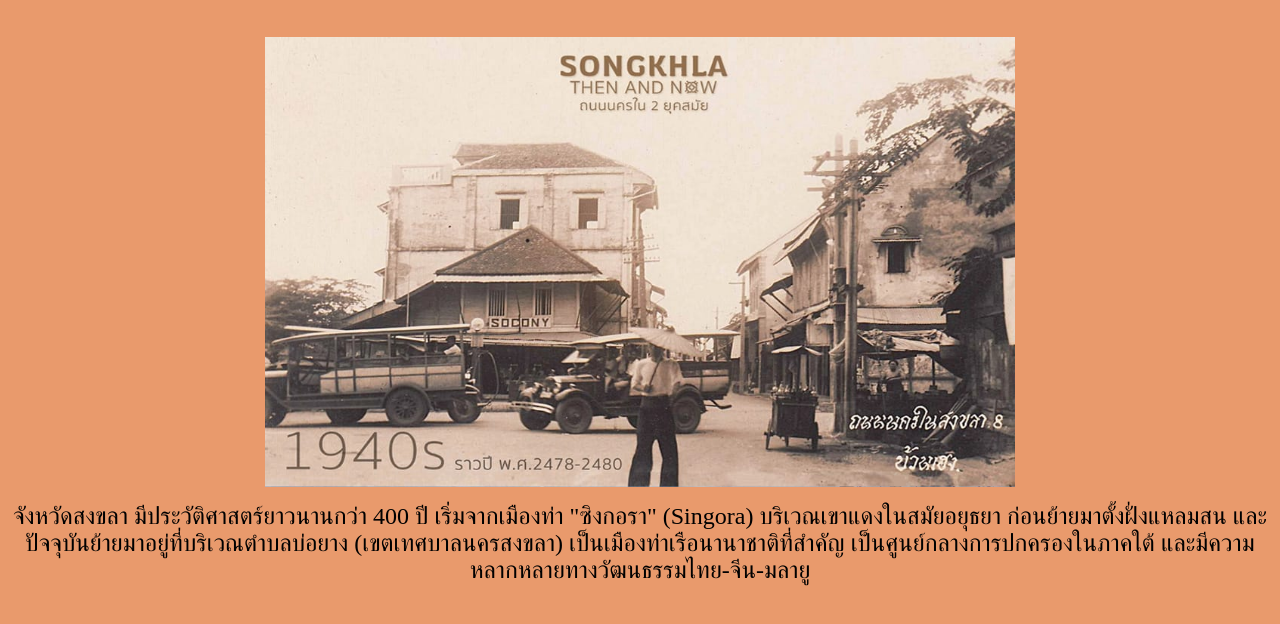
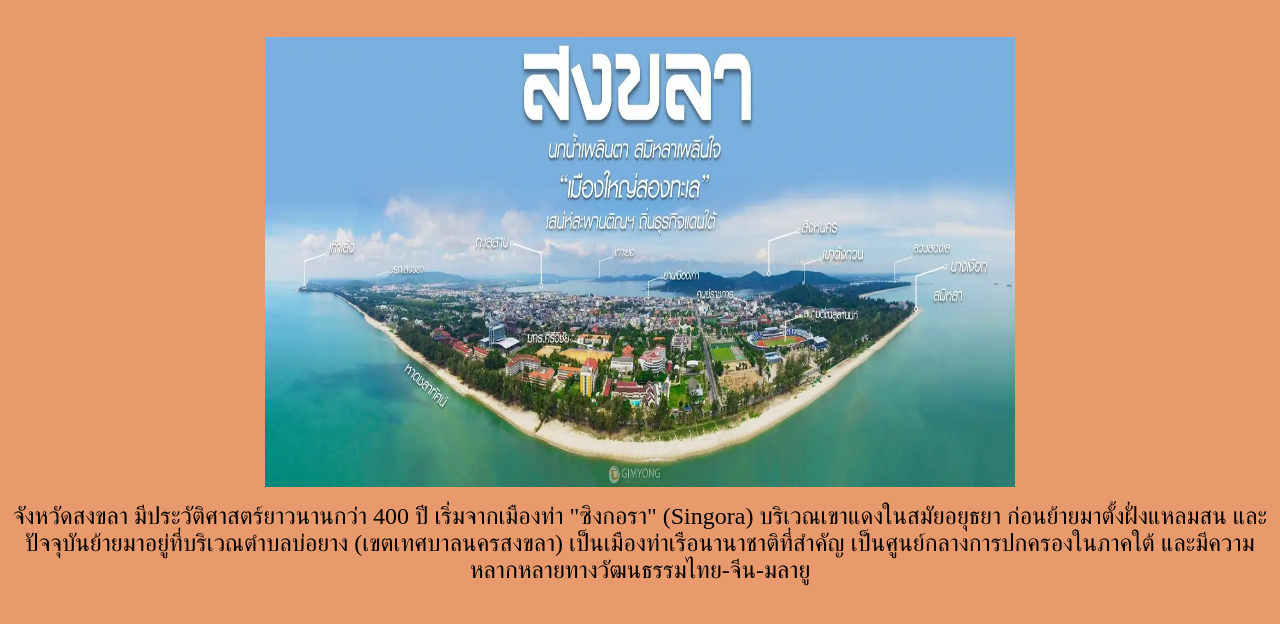
Before and after one commit to techit7/-1, a plain HTML site: page page1.html in a window 1280 px wide. Shown: the part 68-692 px from the top of the page. Drawn offline with Linux system fonts and the light colour scheme; files whose address does not match are found by name.

Commit message:
Update page1.html

```diff
--- a/page1.html
+++ b/page1.html
@@ -6,7 +6,7 @@
         <font face="CkRavioliDemo" size="6">
             <body style="background-color: rgba(231, 143, 92, 0.897);">
             <center><h2>ประวัติจังหวัดสงขลา</h2></center></font>
-            <center><p><img src="d:\โก๋เก๋\page1.1.jpg"     width="750" height="450"></p></center>
+            <center><p><img src="page12.webp"     width="750" height="450"></p></center>
             </body>
             <center><p><font size="5">จังหวัดสงขลา มีประวัติศาสตร์ยาวนานกว่า 400 ปี เริ่มจากเมืองท่า "ซิงกอรา" (Singora) บริเวณเขาแดงในสมัยอยุธยา ก่อนย้ายมาตั้งฝั่งแหลมสน และปัจจุบันย้ายมาอยู่ที่บริเวณตำบลบ่อยาง (เขตเทศบาลนครสงขลา) เป็นเมืองท่าเรือนานาชาติที่สำคัญ เป็นศูนย์กลางการปกครองในภาคใต้ และมีความหลากหลายทางวัฒนธรรมไทย-จีน-มลายู
             </font></b></center>
```
